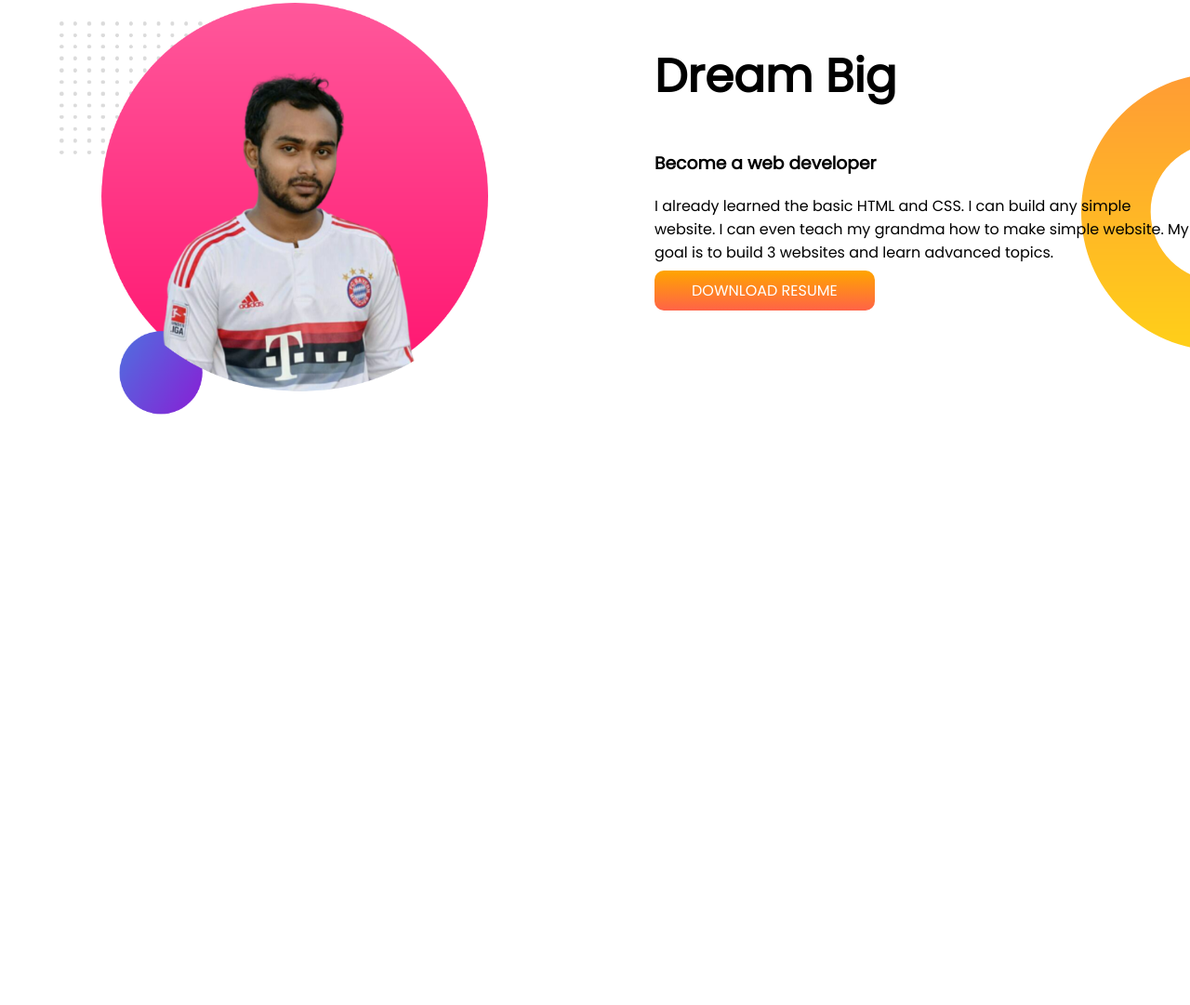
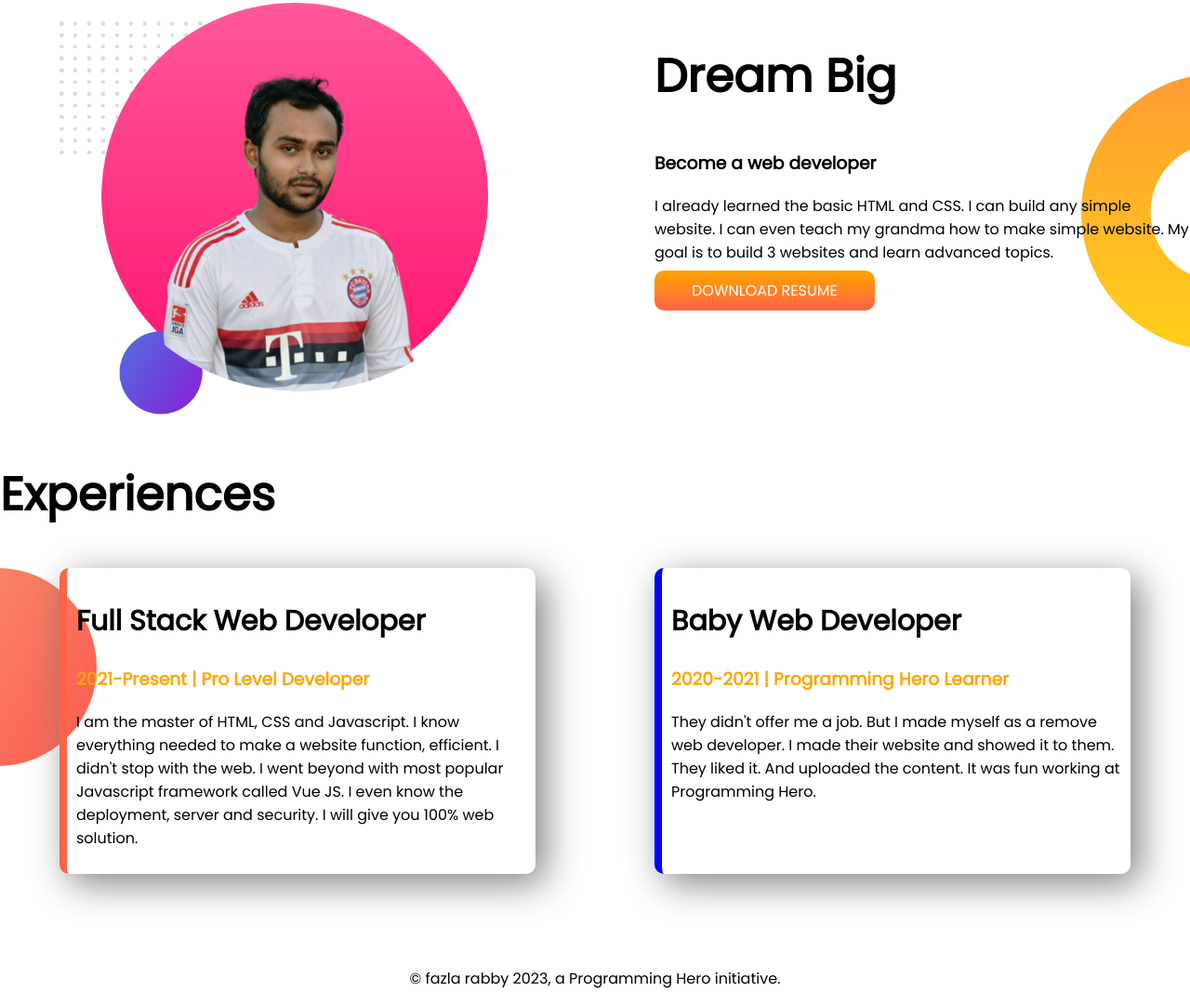
Before and after one commit to FazlarabbyWD/portfolio-website, a plain HTML site: page index.html in a window 1280 px wide. Shown: the part 611-1692 px from the top of the page at 93% size. Before the commit the page ends 1064 px from the top, so only its background shows below. Drawn offline with Linux system fonts and the light colour scheme.

Commit message:
footer done

```diff
--- a/index.html
+++ b/index.html
@@ -11,7 +11,7 @@
     <title>portfolio-website</title>
 </head>
 <body>
-   <section class="top-banner">
+   <section class="top-banner flexible-container">
     <div class="half-width">
         <h1>Welcome To</h1>
         <h1> <span id="name">Fazla Rabby</span> World</h1>
@@ -26,7 +26,7 @@
     </div>
    </section>
 
-   <section class="dream-big">
+   <section class="dream-big flexible-container">
 
     <div class="half-width">
         <img src="images/fazla-2.png" alt="my image">
@@ -41,5 +41,35 @@
 
    </section>
 
+   <section class="exp">
+
+    <div>
+        <h1>Experiences</h1>
+
+    </div>
+    <div   class="flexible-container">
+        <div id="full-stack" class="exp-item">
+            <h2>Full Stack Web Developer</h2>
+            <h3><span id="name">2021-Present | Pro Level Developer</span></h3>
+            <p>I am the master of HTML, CSS and Javascript. I know everything needed to make a website function, efficient. I
+                didn't
+                stop with the web. I went beyond with most popular Javascript framework called Vue JS. I even know the
+                deployment,
+                server and security. I will give you 100% web solution.</p>
+        </div>
+        <div id="baby" class="exp-item">
+            <h2>Baby Web Developer</h2>
+            <h3><span id="name">2020-2021 | Programming Hero Learner</span></h3>
+            <p>They didn't offer me a job. But I made myself as a remove web developer. I made their website and showed it to
+                them.
+                They liked it. And uploaded the content. It was fun working at Programming Hero.</p>
+        </div>
+    </div>
+
+   </section>
+
 </body>
+<footer>
+    <p>© fazla rabby 2023, a Programming Hero initiative.</p>
+</footer>
 </html>
--- a/style.css
+++ b/style.css
@@ -5,10 +5,13 @@ body{
 h1{
     font-size: 50px;
 }
+h2{
+    font-size: 30px;
+}
 #name{
     color: orange;
 }
-section{
+.flexible-container{
     display: flex;
 }
 .half-width{
@@ -42,3 +45,29 @@ section{
 p{
     justify-content: center;
 }
+.exp-item{
+
+    width: 40%;
+    box-shadow: 10px 10px 40px grey;
+    margin-left: 5%;
+    margin-right: 5%;
+    padding: 10px;
+    border-radius: 10px;
+
+
+}
+.exp{
+    background-image: url(images/exp-bg.png);
+    background-repeat: no-repeat;
+    background-position: left;
+}
+#full-stack{
+    border-left: 8px solid tomato;
+}
+#baby{
+    border-left: 8px solid blue;
+}
+footer p{
+    text-align:center;
+    margin-top: 100px;
+}
```
